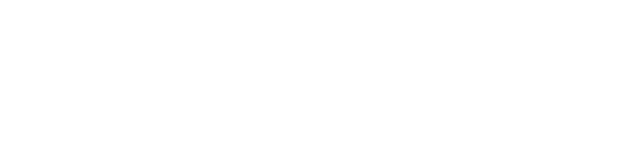
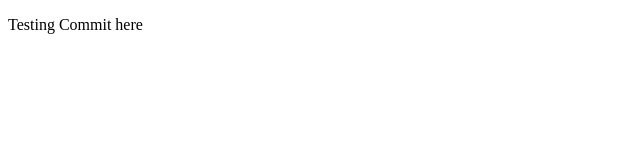
Before and after one commit to se7mas/LFC_blog, a plain HTML site: page index.html in a window 1280 px wide. Shown: the whole page, without its empty margins (0-640 px from the left). Drawn offline with Linux system fonts and the light colour scheme.

Commit message:
Test Commit

```diff
--- a/index.html
+++ b/index.html
@@ -8,5 +8,6 @@
 </head>
 <body>
 
+    <p>Testing Commit here </p>
 </body>
 </html>
```
